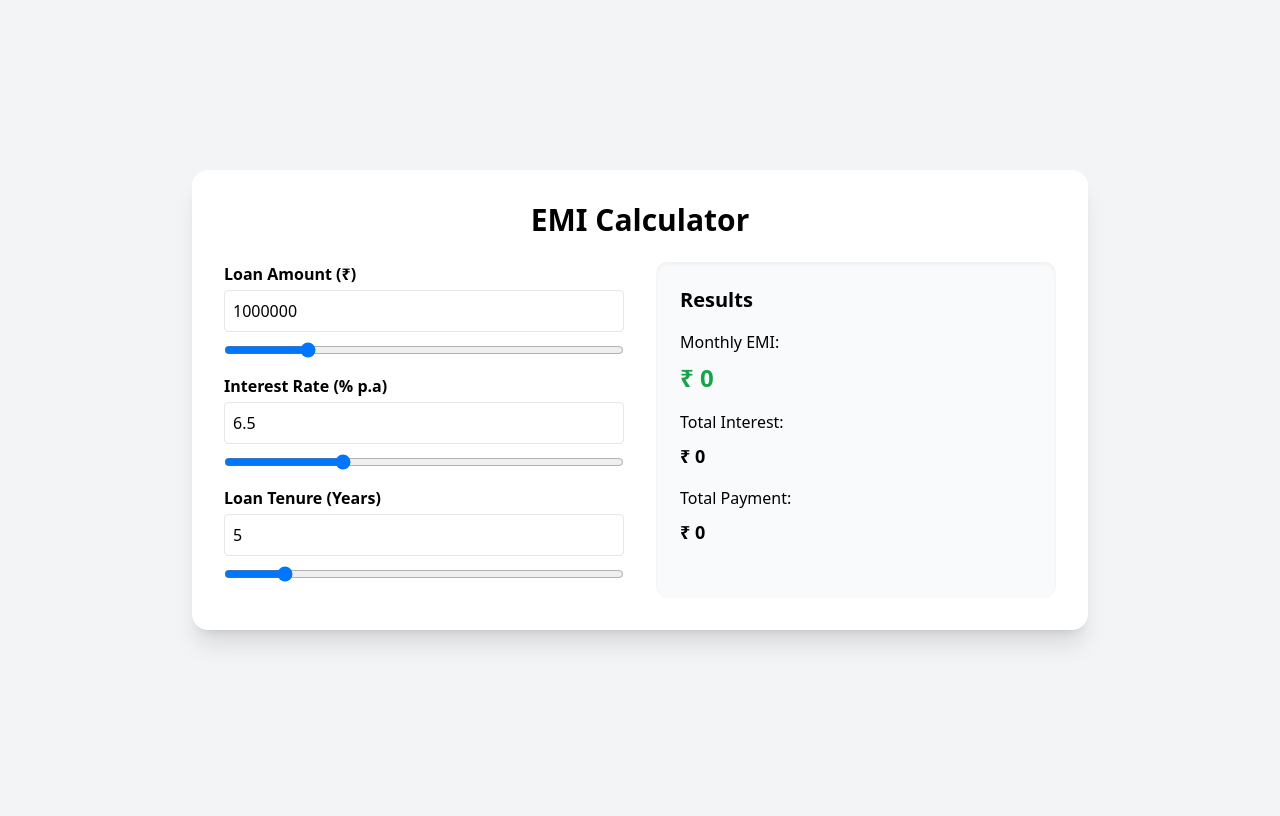
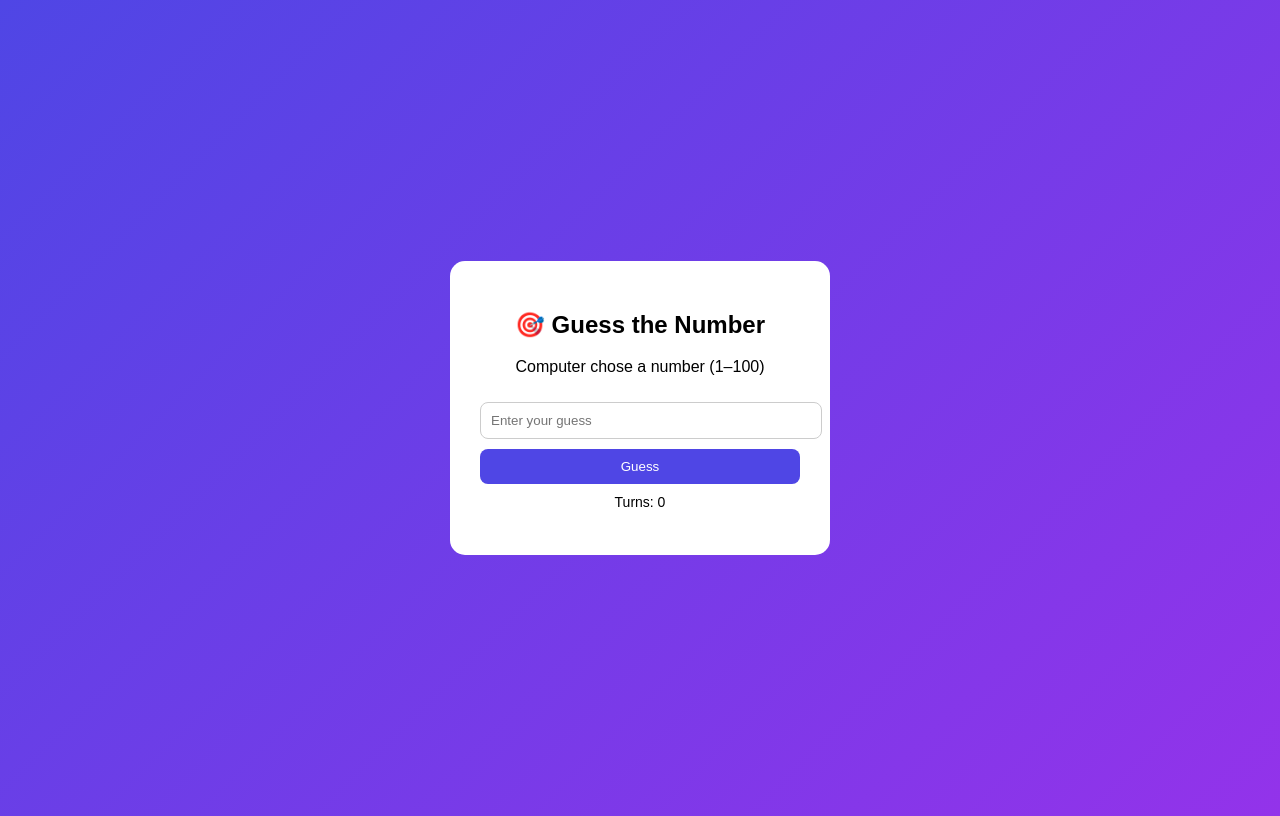
Before and after one commit to thakurudra00/Guess-game, a Flask app: page / in a window 1280 px wide. Before the commit the page ends 645 px from the top, so only its background shows below. Run offline with Flask 3, Linux system fonts and the light colour scheme; some libraries are stand-ins or nearby versions.

Commit message:
Add files via upload

```diff
--- a/app.py
+++ b/app.py
@@ -1,11 +1,13 @@
 from flask import Flask, render_template, request, session
 import random
+import os
 
 app = Flask(__name__)
-app.secret_key = "supersecretkey"  # required for sessions
+app.secret_key = "supersecretkey"  # change this later for security
 
 @app.route("/", methods=["GET", "POST"])
 def home():
+    # Initialize game
     if "number" not in session:
         session["number"] = random.randint(1, 100)
         session["attempts"] = 0
@@ -15,31 +17,33 @@ def home():
     message_class = ""
 
     if request.method == "POST":
-        guess = request.form.get("guess")
+        guess_input = request.form.get("guess")
 
-        if not guess:
+        if not guess_input:
             message = "Please enter a number."
             message_class = "error"
         else:
             try:
-                guess = int(guess)
+                guess = int(guess_input)
                 session["attempts"] += 1
                 attempts = session["attempts"]
 
                 if guess == session["number"]:
-                    message = f"🎉 Correct! You guessed it in {attempts} attempts."
+                    message = f"🎉 You successfully guessed the number in {attempts} turns!"
                     message_class = "success"
                     session.pop("number")
                     session.pop("attempts")
+
                 elif guess > session["number"]:
-                    message = "Too high! Try a smaller number."
+                    message = "The selected number is smaller"
                     message_class = "hint"
+
                 else:
-                    message = "Too low! Try a bigger number."
+                    message = "The selected number is greater"
                     message_class = "hint"
 
             except ValueError:
-                message = "Enter a valid number."
+                message = "Enter a valid number!"
                 message_class = "error"
 
     return render_template(
@@ -49,5 +53,7 @@ def home():
         message_class=message_class
     )
 
+# ✅ Required for Render deployment
 if __name__ == "__main__":
-    app.run(debug=True)
+    port = int(os.environ.get("PORT", 10000))
+    app.run(host="0.0.0.0", port=port)
--- a/requirements.txt
+++ b/requirements.txt
@@ -1 +1,2 @@
 flask
+gunicorn
--- a/templates/index.html
+++ b/templates/index.html
@@ -1,113 +1,76 @@
 <!DOCTYPE html>
 <html lang="en">
 <head>
-  <meta charset="UTF-8">
-  <meta name="viewport" content="width=device-width, initial-scale=1.0">
-  <title>EMI Calculator</title>
-  <script src="https://cdn.tailwindcss.com"></script>
+    <meta charset="UTF-8">
+    <title>Guess the Number</title>
+
+    <style>
+        body {
+            font-family: Arial;
+            background: linear-gradient(135deg, #4f46e5, #9333ea);
+            display: flex;
+            justify-content: center;
+            align-items: center;
+            height: 100vh;
+        }
+
+        .box {
+            background: white;
+            padding: 30px;
+            border-radius: 15px;
+            text-align: center;
+            width: 320px;
+        }
+
+        input {
+            width: 100%;
+            padding: 10px;
+            margin-top: 10px;
+            border-radius: 8px;
+            border: 1px solid #ccc;
+        }
+
+        button {
+            margin-top: 10px;
+            padding: 10px;
+            width: 100%;
+            border: none;
+            background: #4f46e5;
+            color: white;
+            border-radius: 8px;
+            cursor: pointer;
+        }
+
+        button:hover {
+            background: #4338ca;
+        }
+
+        .msg {
+            margin-top: 15px;
+            font-weight: bold;
+        }
+
+        .attempts {
+            margin-top: 10px;
+            font-size: 14px;
+        }
+    </style>
 </head>
-<body class="bg-gray-100 flex items-center justify-center min-h-screen">
 
-  <div class="bg-white shadow-xl rounded-2xl p-8 w-full max-w-4xl">
-    <h1 class="text-3xl font-bold mb-6 text-center">EMI Calculator</h1>
+<body>
 
-    <div class="grid grid-cols-1 md:grid-cols-2 gap-8">
+<div class="box">
+    <h2>🎯 Guess the Number</h2>
+    <p>Computer chose a number (1–100)</p>
 
-      <!-- Inputs -->
-      <div>
-        <!-- Loan Amount -->
-        <label class="block mb-1 font-semibold">Loan Amount (₹)</label>
-        <input id="principalInput" type="number" class="w-full p-2 border rounded mb-2">
-        <input id="principal" type="range" min="10000" max="5000000" step="10000" class="w-full mb-4">
+    <form method="POST">
+        <input type="number" name="guess" placeholder="Enter your guess" required>
+        <button>Guess</button>
+    </form>
 
-        <!-- Interest Rate -->
-        <label class="block mb-1 font-semibold">Interest Rate (% p.a)</label>
-        <input id="rateInput" type="number" step="0.1" class="w-full p-2 border rounded mb-2">
-        <input id="rate" type="range" min="1" max="20" step="0.1" class="w-full mb-4">
-
-        <!-- Tenure -->
-        <label class="block mb-1 font-semibold">Loan Tenure (Years)</label>
-        <input id="yearsInput" type="number" class="w-full p-2 border rounded mb-2">
-        <input id="years" type="range" min="1" max="30" step="1" class="w-full mb-4">
-      </div>
-
-      <!-- Results -->
-      <div class="bg-gray-50 p-6 rounded-xl shadow-inner">
-        <h2 class="text-xl font-semibold mb-4">Results</h2>
-
-        <p class="mb-2">Monthly EMI:</p>
-        <p id="emi" class="text-2xl font-bold text-green-600 mb-4">₹ 0</p>
-
-        <p class="mb-2">Total Interest:</p>
-        <p id="interest" class="text-lg font-semibold mb-4">₹ 0</p>
-
-        <p class="mb-2">Total Payment:</p>
-        <p id="total" class="text-lg font-semibold">₹ 0</p>
-      </div>
-
-    </div>
-  </div>
-
-<script>
-// Sync slider ↔ input
-function sync(input, slider) {
-  input.addEventListener('input', () => {
-    slider.value = input.value;
-    calculateEMI();
-  });
-
-  slider.addEventListener('input', () => {
-    input.value = slider.value;
-    calculateEMI();
-  });
-}
-
-const pInput = document.getElementById('principalInput');
-const pSlider = document.getElementById('principal');
-
-const rInput = document.getElementById('rateInput');
-const rSlider = document.getElementById('rate');
-
-const yInput = document.getElementById('yearsInput');
-const ySlider = document.getElementById('years');
-
-// Default values
-pInput.value = pSlider.value = 1000000;
-rInput.value = rSlider.value = 6.5;
-yInput.value = ySlider.value = 5;
-
-sync(pInput, pSlider);
-sync(rInput, rSlider);
-sync(yInput, ySlider);
-
-// Live calculation via Flask
-async function calculateEMI() {
-  let p = pInput.value;
-  let r = rInput.value;
-  let y = yInput.value;
-
-  if (!p || !r || !y) return;
-
-  try {
-    let response = await fetch('http://127.0.0.1:5000/calculate', {
-      method: 'POST',
-      headers: { 'Content-Type': 'application/json' },
-      body: JSON.stringify({ principal: p, rate: r, years: y })
-    });
-
-    let data = await response.json();
-
-    document.getElementById('emi').innerText = "₹ " + data.emi.toLocaleString();
-    document.getElementById('interest').innerText = "₹ " + data.interest.toLocaleString();
-    document.getElementById('total').innerText = "₹ " + data.total.toLocaleString();
-  } catch (e) {
-    console.log("Backend not running");
-  }
-}
-
-// Initial calculation
-calculateEMI();
-</script>
+    <div class="attempts">Turns: {{ attempts }}</div>
+    <div class="msg">{{ message }}</div>
+</div>
 
 </body>
 </html>
```
